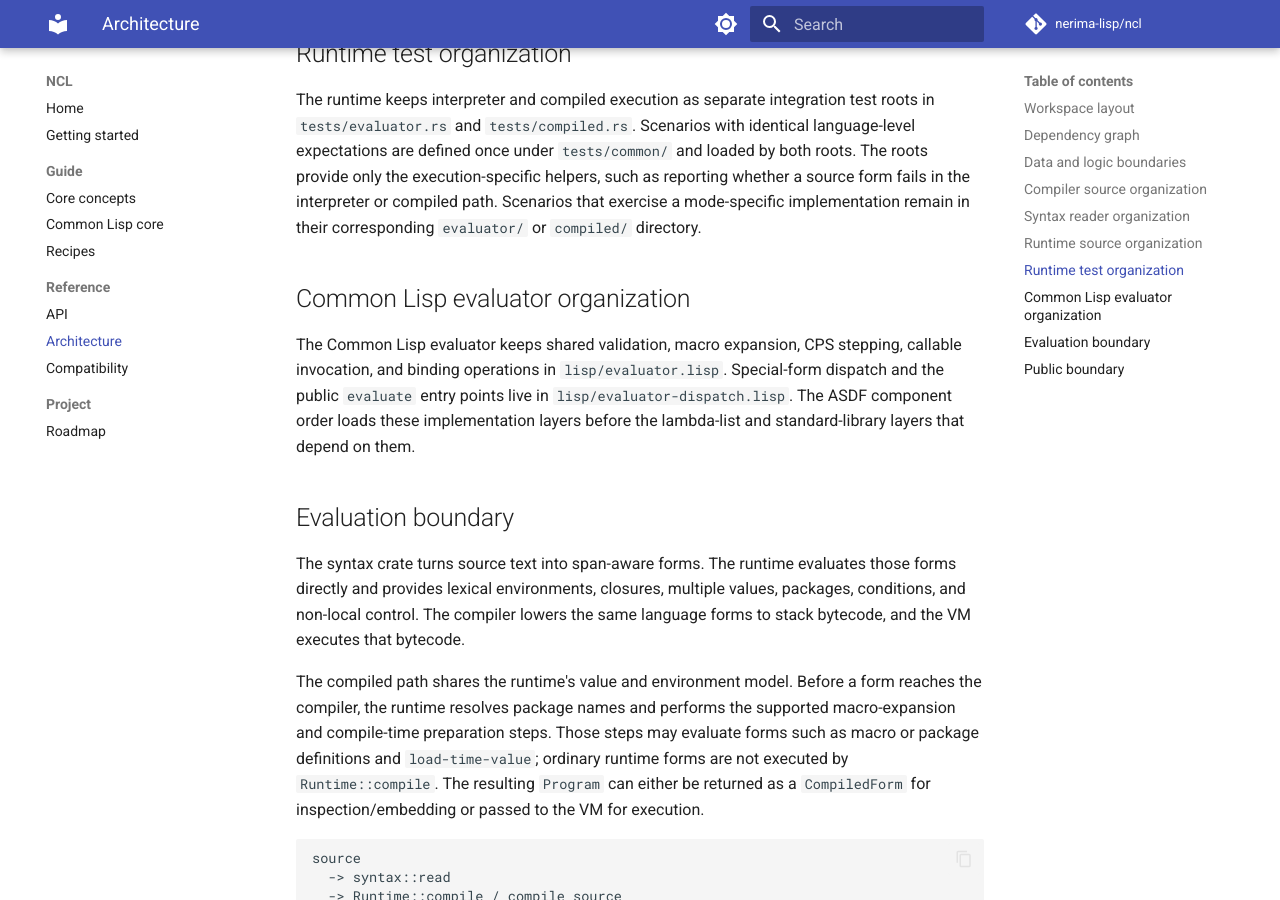
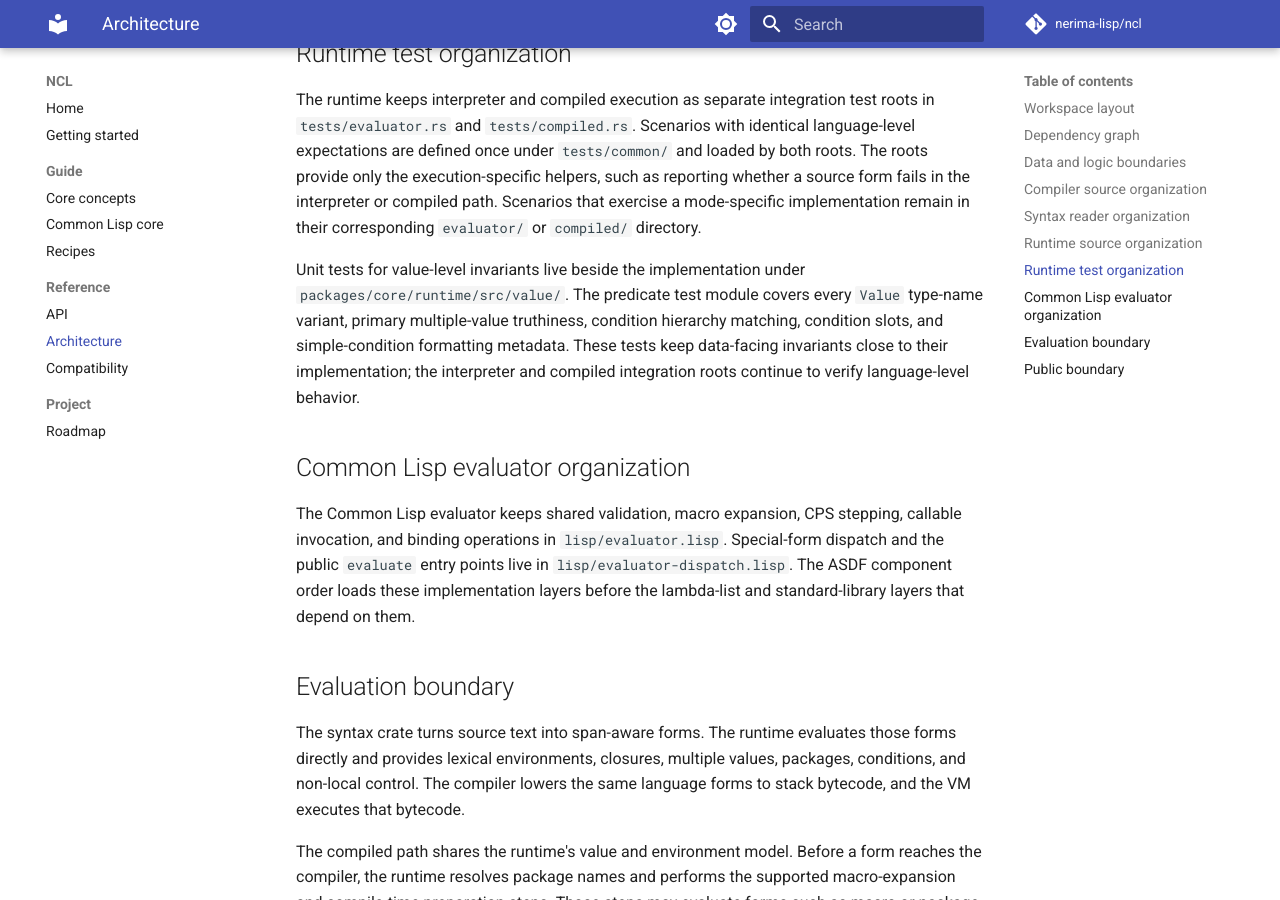
Before and after one commit to nerima-lisp/ncl, an MkDocs documentation site: the page built from docs/src/reference/architecture.md, in a window 1280 px wide and 900 px high, scrolled down 3728 px. Built offline with MkDocs 1.6.1 and Material for MkDocs 9.7.7, drawn with Linux system fonts in a browser that asks for light colours; comment, search, counter and statistics services are not loaded.

Commit message:
docs: document value invariant test layout

```diff
--- a/docs/src/reference/architecture.md
+++ b/docs/src/reference/architecture.md
@@ -174,6 +174,14 @@ the interpreter or compiled path. Scenarios that exercise a mode-specific
 implementation remain in their corresponding <code>evaluator/</code> or
 <code>compiled/</code> directory.
 
+Unit tests for value-level invariants live beside the implementation under
+<code>packages/core/runtime/src/value/</code>. The predicate test module covers
+every <code>Value</code> type-name variant, primary multiple-value truthiness,
+condition hierarchy matching, condition slots, and simple-condition formatting
+metadata. These tests keep data-facing invariants close to their implementation;
+the interpreter and compiled integration roots continue to verify language-level
+behavior.
+
 ## Common Lisp evaluator organization
 
 The Common Lisp evaluator keeps shared validation, macro expansion, CPS
```
